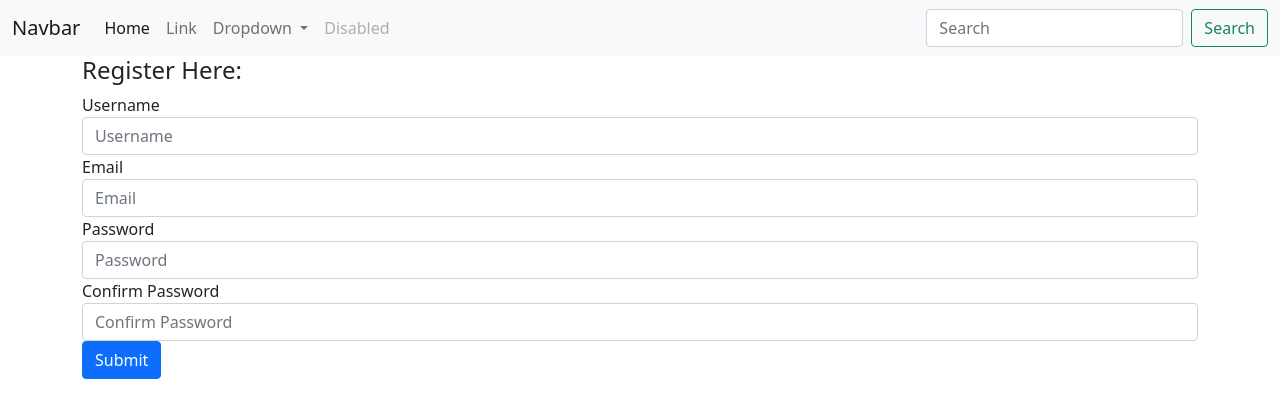
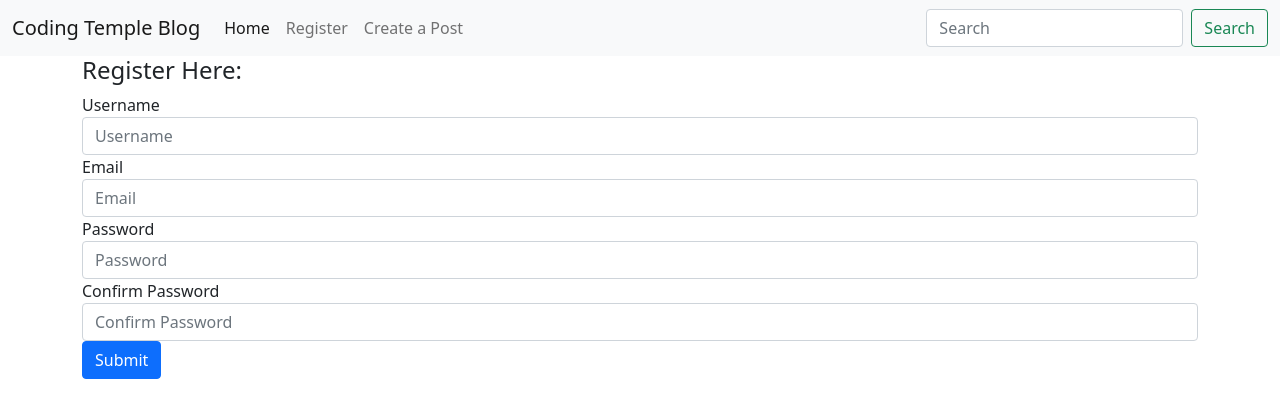
Before and after one commit to seankirby0/intro_to_flask_jun-1, a Flask app: page /register in a window 1280 px wide. Shown: the top 418 px of the page. Run offline with Flask 2, Linux system fonts and the light colour scheme; some libraries are stand-ins or nearby versions.

Commit message:
Thursday morning

```diff
--- a/app/forms.py
+++ b/app/forms.py
@@ -1,5 +1,5 @@
 from flask_wtf import FlaskForm
-from wtforms import StringField, PasswordField, SubmitField
+from wtforms import StringField, PasswordField, SubmitField, TextAreaField
 from wtforms.validators import DataRequired, EqualTo, Email
 
 
@@ -9,3 +9,9 @@ class RegisterForm(FlaskForm):
     password = PasswordField('Password', validators=[DataRequired()])
     confirm_pass = PasswordField('Confirm Password', validators=[DataRequired(), EqualTo('password')])
     submit = SubmitField()
+
+
+class CreatePostForm(FlaskForm):
+    title = StringField('Title', validators=[DataRequired()])
+    body = TextAreaField('Body', validators=[DataRequired()])
+    submit = SubmitField()
--- a/app/routes.py
+++ b/app/routes.py
@@ -1,7 +1,7 @@
 from app import app, db
 from flask import render_template, flash, redirect, url_for
-from app.forms import RegisterForm
-from app.models import User
+from app.forms import RegisterForm, CreatePostForm
+from app.models import User, Post
 
 @app.route('/')
 def index():
@@ -33,3 +33,27 @@ def register():
 
 
     return render_template('register.html', title='Register for CT Blog', form=form)
+
+
+@app.route('/createpost', methods=['GET', 'POST'])
+def createpost():
+    form = CreatePostForm()
+    if form.validate_on_submit():
+        # Grab data from the form
+        title = form.title.data
+        body = form.body.data
+        print(title, body)
+
+        # Create new instance of Post from form data
+        new_post = Post(title, body, 1)
+
+        # Add new_post to database
+        db.session.add(new_post)
+        db.session.commit()
+
+        # Flash message that user successfully created post
+        flash(f'The post {new_post.title} has been created!', 'success')
+
+        return redirect(url_for('index'))
+
+    return render_template('createpost.html', form=form)
--- a/app/templates/nav.html
+++ b/app/templates/nav.html
@@ -1,30 +1,19 @@
 <nav class="navbar navbar-expand-lg navbar-light bg-light">
     <div class="container-fluid">
-      <a class="navbar-brand" href="#">Navbar</a>
+      <a class="navbar-brand" href="{{ url_for('index') }}">Coding Temple Blog</a>
       <button class="navbar-toggler" type="button" data-bs-toggle="collapse" data-bs-target="#navbarSupportedContent" aria-controls="navbarSupportedContent" aria-expanded="false" aria-label="Toggle navigation">
         <span class="navbar-toggler-icon"></span>
       </button>
       <div class="collapse navbar-collapse" id="navbarSupportedContent">
         <ul class="navbar-nav me-auto mb-2 mb-lg-0">
           <li class="nav-item">
-            <a class="nav-link active" aria-current="page" href="#">Home</a>
+            <a class="nav-link active" aria-current="page" href="{{ url_for('index') }}">Home</a>
           </li>
           <li class="nav-item">
-            <a class="nav-link" href="#">Link</a>
-          </li>
-          <li class="nav-item dropdown">
-            <a class="nav-link dropdown-toggle" href="#" id="navbarDropdown" role="button" data-bs-toggle="dropdown" aria-expanded="false">
-              Dropdown
-            </a>
-            <ul class="dropdown-menu" aria-labelledby="navbarDropdown">
-              <li><a class="dropdown-item" href="#">Action</a></li>
-              <li><a class="dropdown-item" href="#">Another action</a></li>
-              <li><hr class="dropdown-divider"></li>
-              <li><a class="dropdown-item" href="#">Something else here</a></li>
-            </ul>
+            <a class="nav-link" href="{{ url_for('register') }}">Register</a>
           </li>
           <li class="nav-item">
-            <a class="nav-link disabled" href="#" tabindex="-1" aria-disabled="true">Disabled</a>
+            <a class="nav-link" href="{{ url_for('createpost') }}">Create a Post</a>
           </li>
         </ul>
             <form class="d-flex">
```
Also changed, not shown: app/templates/createpost.html (added, +23 -0 lines).
